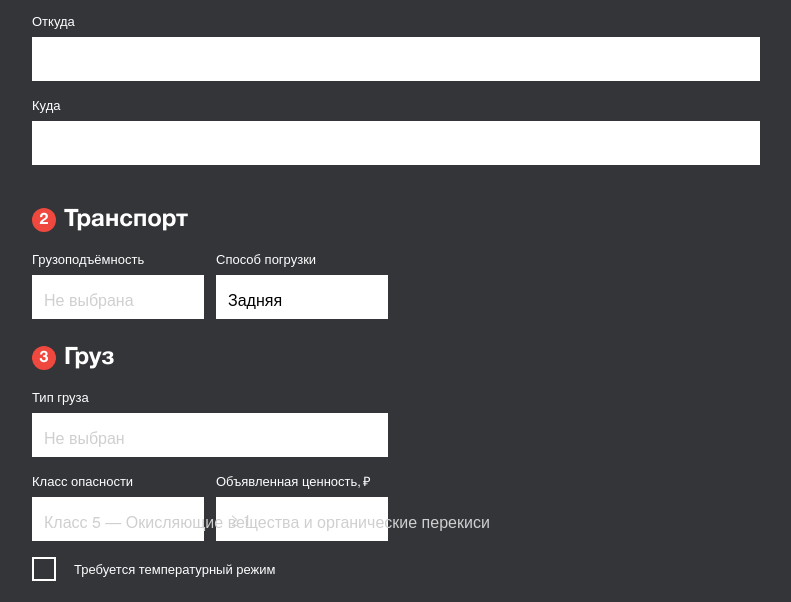
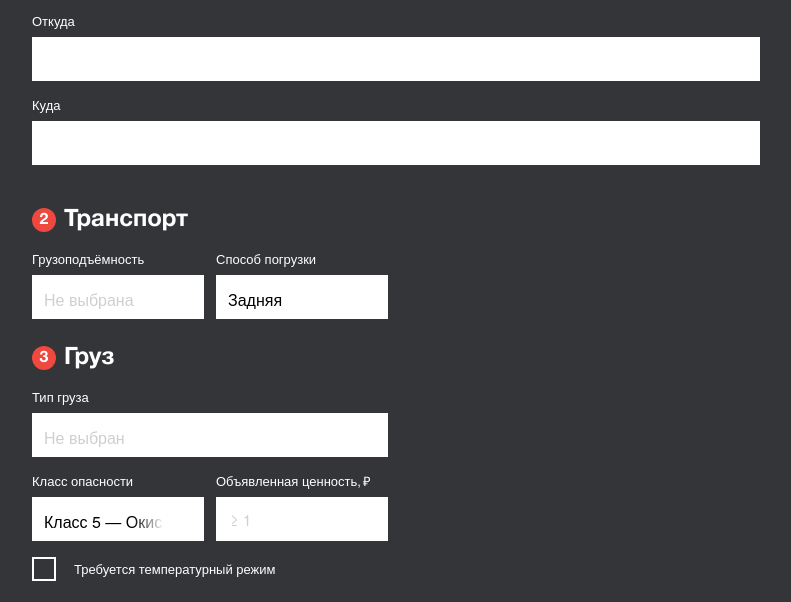
Before and after one commit to dtr200/tochka-tochka, a website: page app/index.html in a window 1280 px wide. Shown: the part 149-751 px from the top of the page, without its empty margins (138-929 px from the left). Drawn offline with Linux system fonts and the light colour scheme; a web font is replaced by a local one.

Commit message:
text fading is done

```diff
--- a/app/index.html
+++ b/app/index.html
@@ -99,7 +99,7 @@
                             <label for="type" class="input-field__title">Класс опасности</label>
                         </div>
                         <div class="input-field__list-container">
-                            <span class="input-field__display">Класс 5 — Окисляющие вещества и органические перекиси
+                            <span class="input-field__display input-field__display--fade">Класс 5 — Окисляющие вещества и органические перекиси
                             </span>
                             <ul class="input-field__list input-field__list--hide">
                                 <li class="input-field__list-item">Вариант 1</li>
--- a/app/scss/blocks/input-field.scss
+++ b/app/scss/blocks/input-field.scss
@@ -149,6 +149,11 @@
     top: 13px;
     left: 12px;
     white-space: nowrap;
+    &--fade{
+        background: linear-gradient(to right, black, black 20%, transparent 27%, transparent);
+        -webkit-background-clip: text;
+        -webkit-text-fill-color: transparent;
+    }
     &--selected{
         color: $black;
     }
```
Also changed, not shown: app/css/style.min.css, readme.md.
